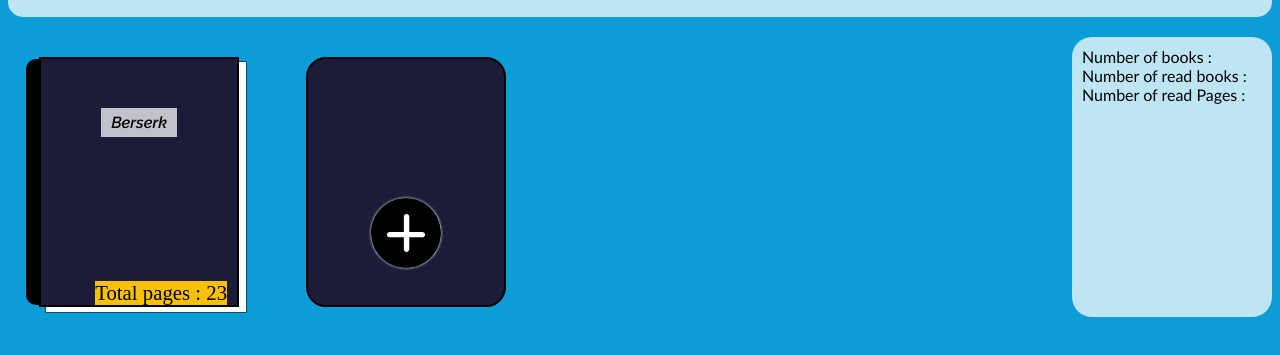
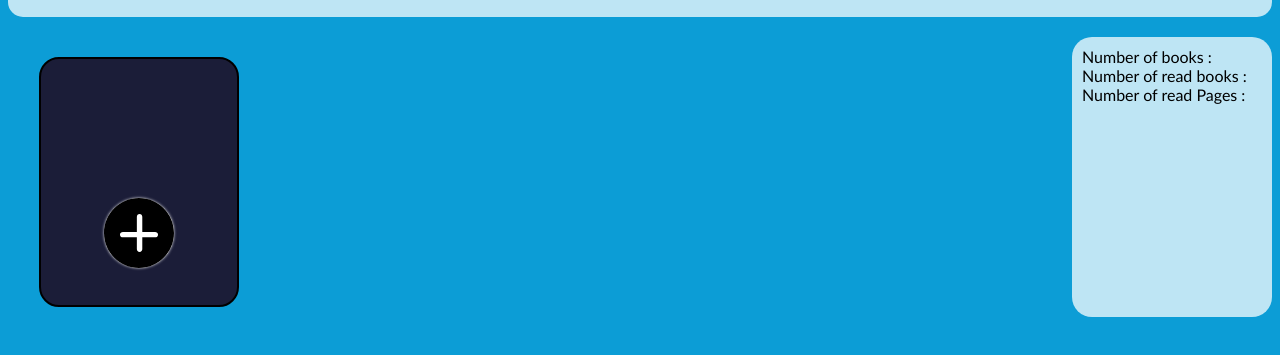
Before and after one commit to Amgde22/amgdebooks, a plain HTML site: page index.html in a window 1280 px wide. Shown: the part 73-428 px from the top of the page. Drawn offline with Linux system fonts and the light colour scheme; a web font is replaced by a local one.

Commit message:
removed first berserk

```diff
--- a/index.html
+++ b/index.html
@@ -15,12 +15,7 @@
 <section class="rest-of-page">
 
 <div class="books-container">
-  <div class="book" title="12`3">
 
-    <p class="book-title">Berserk</p>
-    <p class="book-author">Japanese man</p>
-    <p class="book-pages">Total pages : 23</p>
-    <div class="bookCover"></div>
 
 </div>
 <!-- <button class="show-dialog" onclick="openDialog()"> Dialog</button> -->
```
